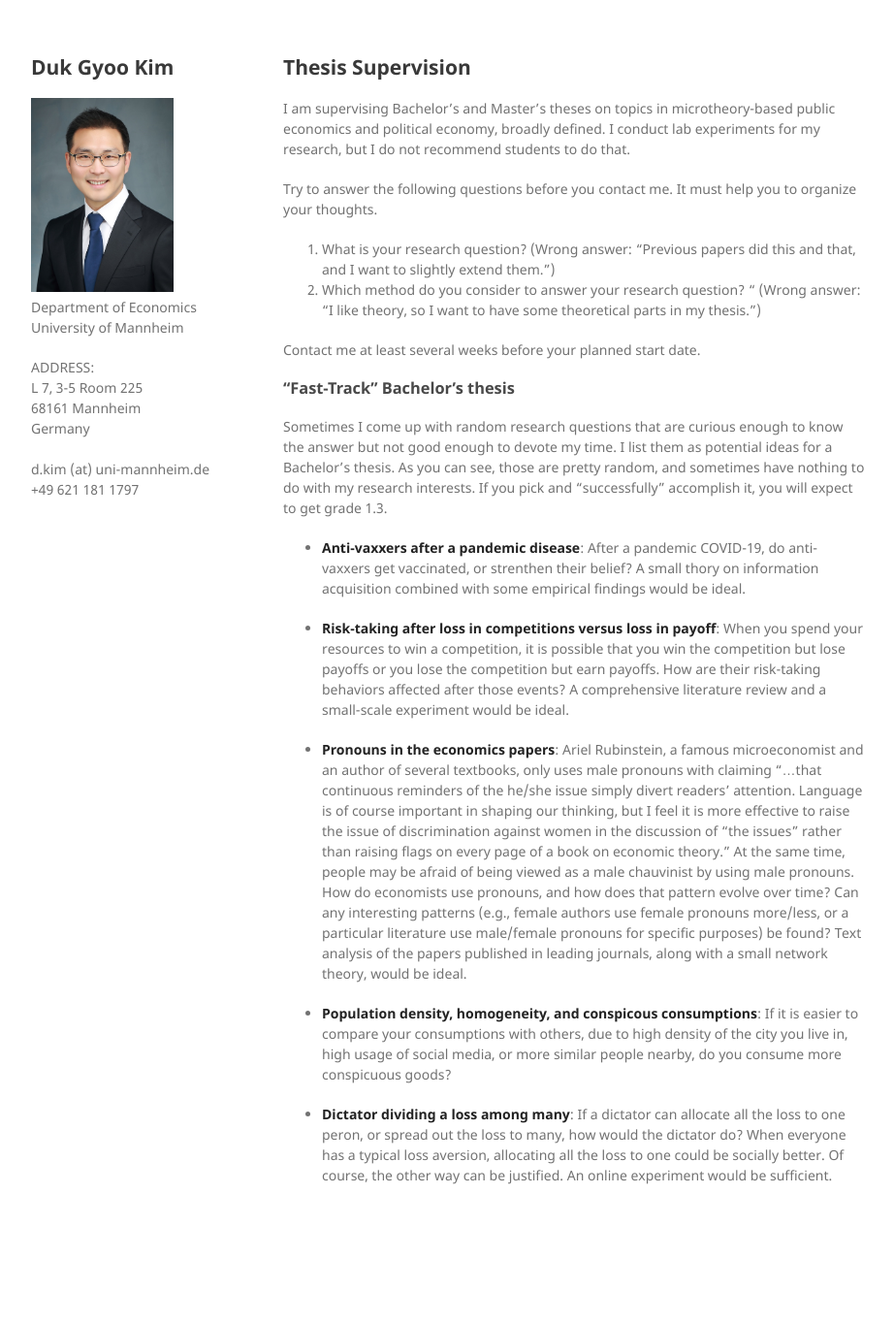
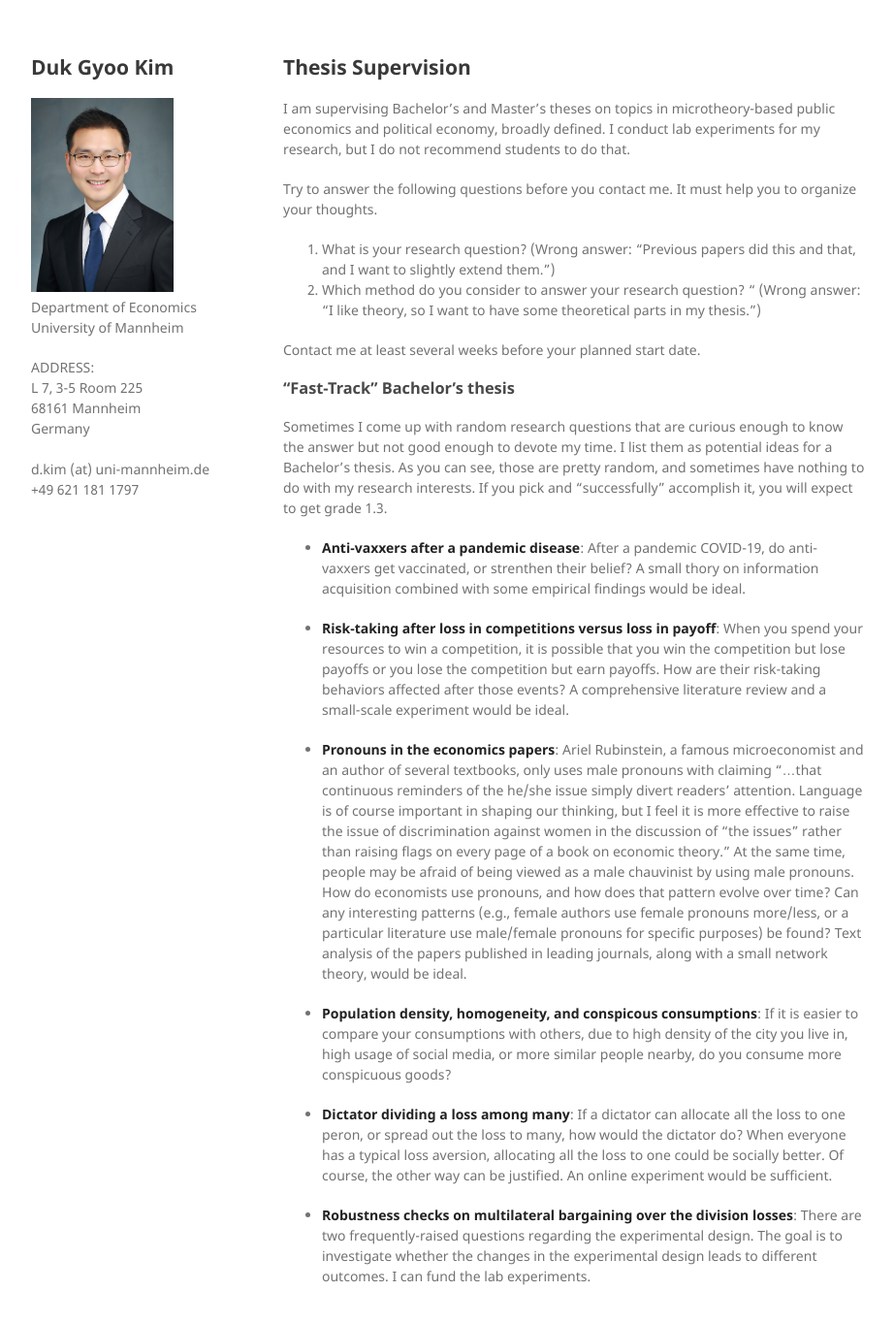
Before and after one commit to kimdukgyoo/kimdukgyoo.github.io, a Jekyll site: the page built from BAthesis.md, in a window 1280 px wide and 1396 px high. Shown: the top 1364 px of the window at 97% size, without its empty margins (178-1100 px from the left). Built offline with Jekyll 4.4.1, drawn with Linux system fonts in a browser that asks for light colours; our own code applies the rules of GitHub Pages for plain Markdown files.

Commit message:
Update BAthesis.md

```diff
--- a/BAthesis.md
+++ b/BAthesis.md
@@ -23,3 +23,5 @@ Sometimes I come up with random research questions that are curious enough to kn
 - **Population density, homogeneity, and conspicous consumptions**: If it is easier to compare your consumptions with others, due to high density of the city you live in, high usage of social media, or more similar people nearby, do you consume more conspicuous goods?
 
 - **Dictator dividing a loss among many**: If a dictator can allocate all the loss to one peron, or spread out the loss to many, how would the dictator do? When everyone has a typical loss aversion, allocating all the loss to one could be socially better. Of course, the other way can be justified. An online experiment would be sufficient.
+
+- **Robustness checks on multilateral bargaining over the division losses**: There are two frequently-raised questions regarding the experimental design. The goal is to investigate whether the changes in the experimental design leads to different outcomes. I can fund the lab experiments.
```
